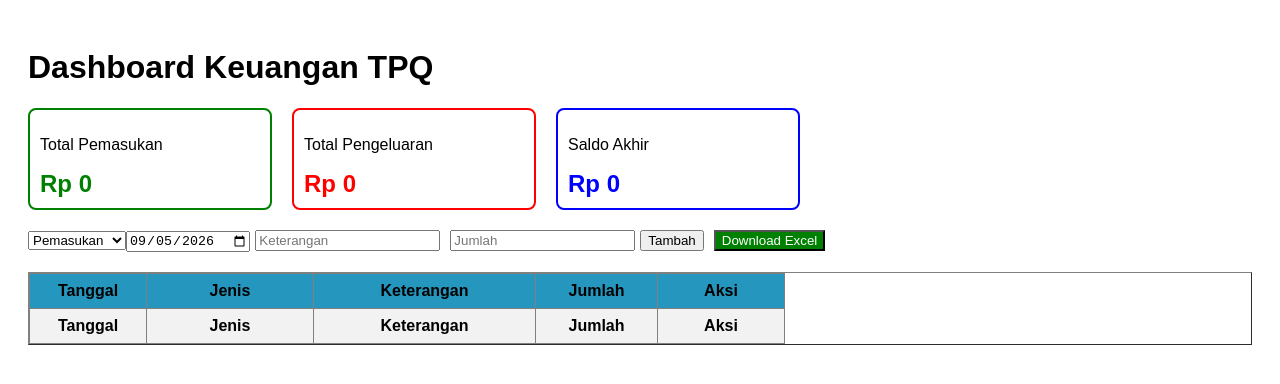
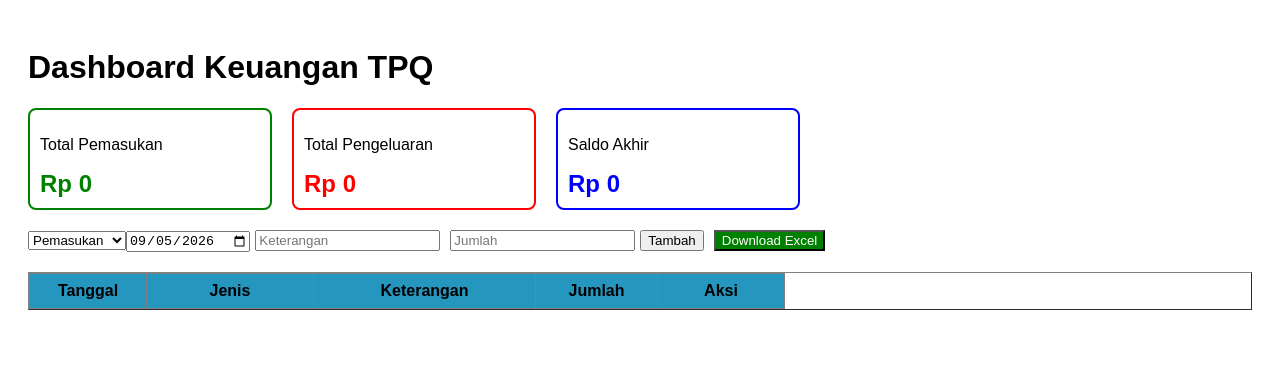
Before and after one commit to Amanah2000/-laporan-tpq, a React (Create React App) app: page / in a window 1280 px wide. Shown: the top 384 px of the page. Built offline with nearby package versions, Linux system fonts and the light colour scheme.

Commit message:
Refactor App component for better readability

```diff
--- a/src/App.js
+++ b/src/App.js
@@ -181,15 +181,7 @@ function App() {
             <th style={{ padding: '8px', minWidth: '110px' }}>Aksi</th>
           </tr>
         </thead>
-            <thead>
-          <tr style={{ backgroundColor: '#f2f2f2' }}>
-            <th style={{ padding: '8px' }}>Tanggal</th>
-            <th style={{ padding: '8px' }}>Jenis</th>
-            <th style={{ padding: '8px' }}>Keterangan</th>
-            <th style={{ padding: '8px' }}>Jumlah</th>
-            <th style={{ padding: '8px' }}>Aksi</th>
-          </tr>
-        </thead>
+
    <tbody>
   {dataKeuangan.map((item) => (
     <tr key={item.id} style={{ backgroundColor: 'white' }}> {/* <- background putih */}
```
